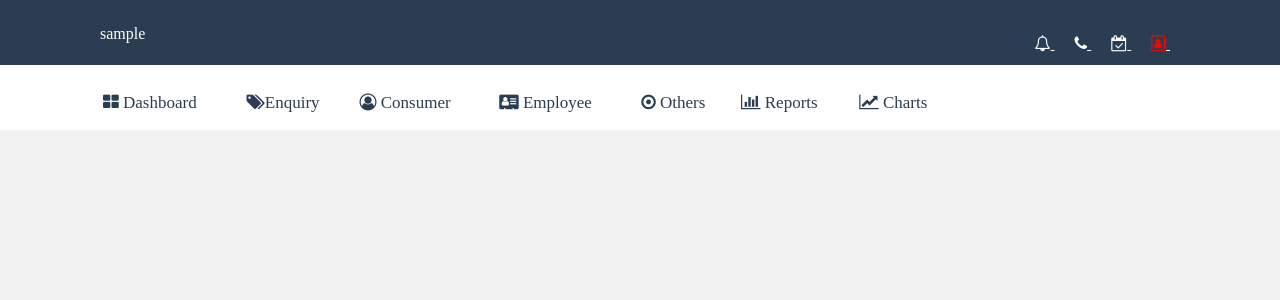
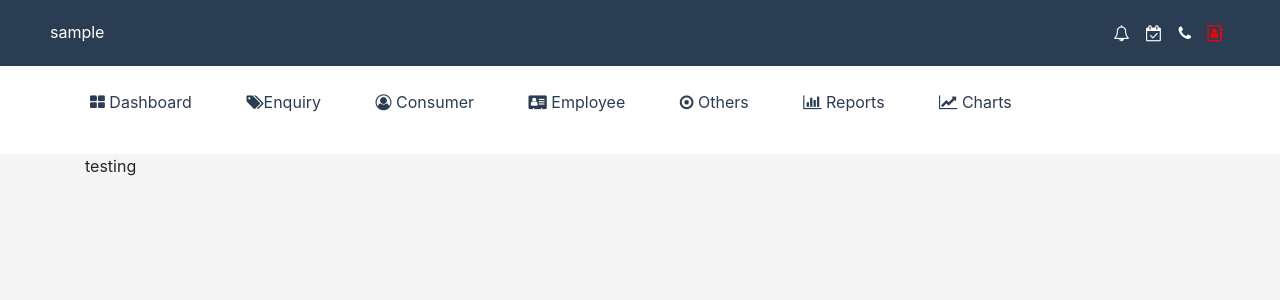
Before and after one commit to Vazcipher/trackmyleadz, a Django app: template trackapp/template/home.html in a window 1280 px wide. Shown: the top 300 px of the page. Run offline with Django 3.2, Linux system fonts and the light colour scheme; the template is opened without the code that fills it: most values are stand-ins (such as "Sample title", 1, 10 or a date in 2020); some libraries are stand-ins or nearby versions.

Commit message:
fixed logout and updated to bootstrap

```diff
--- a/trackapp/template/home.html
+++ b/trackapp/template/home.html
@@ -2,6 +2,11 @@
 <html>
 <head>
 	<link rel="stylesheet" href="https://cdnjs.cloudflare.com/ajax/libs/font-awesome/4.7.0/css/font-awesome.min.css">
+	<meta name="viewport" content="width=device-width, initial-scale=1">
+	<link rel="stylesheet" href="https://maxcdn.bootstrapcdn.com/bootstrap/4.3.1/css/bootstrap.min.css">
+	<script src="https://ajax.googleapis.com/ajax/libs/jquery/3.4.1/jquery.min.js"></script>
+	<script src="https://cdnjs.cloudflare.com/ajax/libs/popper.js/1.14.7/umd/popper.min.js"></script>
+	<script src="https://maxcdn.bootstrapcdn.com/bootstrap/4.3.1/js/bootstrap.min.js"></script>
 	<title>Dashboard</title>
 
 	<style type="text/css">
@@ -13,31 +18,14 @@
 		.first_nav_bar{
 			background-color: #2b3d52;
 			color: White;
-			padding-left: 100px;
-			padding-right: 100px;
-			padding-bottom: 30px;
-			padding-top: 25px;
-			max-height: 10px;
+			padding-left: 50px;
+			padding-bottom: 20px;
+			padding-top: 20px;
 		}
 
 		.second_nav_bar{
 			background-color: white;
 			color:#006666;
-			padding-left: 100px;
-			padding-right: 100px;
-			padding-bottom: 30px;
-			padding-top: 25px;
-			max-height: 10px;
-		}
-
-		#f{
-			color:#2b3d52;
-			text-decoration: none;
-			font-size: 17px;
-		}
-
-		#b{
-			background-color: #f2f2f2;
 		}
 
 		#tb{
@@ -49,43 +37,62 @@
 			float: right;
 			padding: 10px;
 		}
+		.icon-btn{
+			outline: none;
+			background: none;
+			border: none;
+			color: white;
+		}
+		.list-inline{
+			color:#2b3d52;
+			display: inline;
+			padding-left: 50px;
+		}
 	</style>
 </head>
-<body id="b">
-   <nav class="first_nav_bar">
-		{{username}}
-   		<a class="list-group-item" href="#"><i class="fa fa-address-book-o" style="color: red"></i>&nbsp;</a>&nbsp;&nbsp;
-   		<a class="list-group-item" href="#"><i class="fa fa-calendar-check-o"></i>&nbsp;</a>&nbsp;&nbsp;
-   		<a class="list-group-item" href="#"><i class="fa fa-phone" ></i>&nbsp;</a>&nbsp;&nbsp;
-    	<a class="list-group-item" href="#"><i class="fa fa-bell-o"></i>&nbsp;</a></li>&nbsp;
-   </nav>
-   <nav class="second_nav_bar">
-   	<table id="tb">
-   		<tr>
-			<td id="t">
-				<a id="f"  href="#"><i class="fa fa-th-large" aria-hidden="true"></i>&nbsp;Dashboard</a>
-			</td>
-			<td id="t">
-				<a id="f" href="#"><i class="fa fa-tags"></i>Enquiry</a>
-			</td>
-   		 	<td id="t">
-				<a id="f" href="#"><i class="fa fa-user-circle-o"></i>&nbsp;Consumer</a>
-			</td>
-   	    	<td id="t">
-				<a id="f" href="#"><i class="fa fa-address-card"></i>&nbsp;Employee</a>
-			</td>
-   	    	<td id="t">
-				<a id="f" href="#"><i class="fa fa-dot-circle-o"></i>&nbsp;Others</a>
-			</td>
-   	    	<td id="t">
-				<a id="f" href="#"><i class="fa fa-bar-chart"></i>&nbsp;Reports </a>
-			</td>
-   	    	<td id="t">
-				<a id="f" href="#"><i class="fa fa-line-chart"></i>&nbsp;Charts</a>
-			</td>
-		</tr>
-   </table>
-</nav>
+<body style="background-color: #f5f5f5;">
 
+	<div class="row">
+   		<nav class="first_nav_bar col-md-12 col-lg-12">
+	   		<span class="col-md-6 col-lg-6">
+				{{username}}
+	   		</span>
+	   		<span class="col-md-6 col-lg-6" style="float: right; padding-left: 450px;">
+				<button class="icon-btn"><i class="fa fa-bell-o"></i></button>
+				<button class="icon-btn"><i class="fa fa-calendar-check-o"></i></button>
+				<button class="icon-btn"><i class="fa fa-phone"></i></button>
+
+				<button class="icon-btn" data-toggle="dropdown">
+					<i class="fa fa-address-book-o" style="color: red"></i>
+				</button>
+				<div class="dropdown-menu">
+					<span>{{username}}</span>
+					<a class="dropdown-item" href="#">Change password</a>
+					<a class="dropdown-item" href="/trackapp/logout">Logout</a>
+				</div>
+
+	   		</span>
+   		</nav>
+	</div>
+
+	<div class="row">
+   		<nav class="second_nav_bar col-lg-12 col-md-12">
+			<span class="col-lg-12 col-md-12">
+				<ul>
+					<li class="list-inline"><i class="fa fa-th-large" aria-hidden="true"></i>&nbsp;Dashboard</li>
+					<li class="list-inline"><i class="fa fa-tags"></i>Enquiry</li>
+					<li class="list-inline"><i class="fa fa-user-circle-o"></i>&nbsp;Consumer</li>
+					<li class="list-inline"><i class="fa fa-address-card"></i>&nbsp;Employee</li>
+					<li class="list-inline"><i class="fa fa-dot-circle-o"></i>&nbsp;Others</li>
+					<li class="list-inline"><i class="fa fa-bar-chart"></i>&nbsp;Reports </li>
+					<li class="list-inline"><i class="fa fa-line-chart"></i>&nbsp;Charts</li>
+				</ul>
+			</span>
+		</nav>
+	</div>
+
+	<div class="container">
+		testing
+	</div>
 </body>
 </html>
--- a/trackapp/urls.py
+++ b/trackapp/urls.py
@@ -3,5 +3,6 @@ from .import views
 
 urlpatterns = [
 	path('', views.indexPage),
+	path('dashboard', views.home),
 	path('logout', views.logoutUser)
 ]
```
Also changed, not shown: trackapp/views.py (+24 -14 lines).
